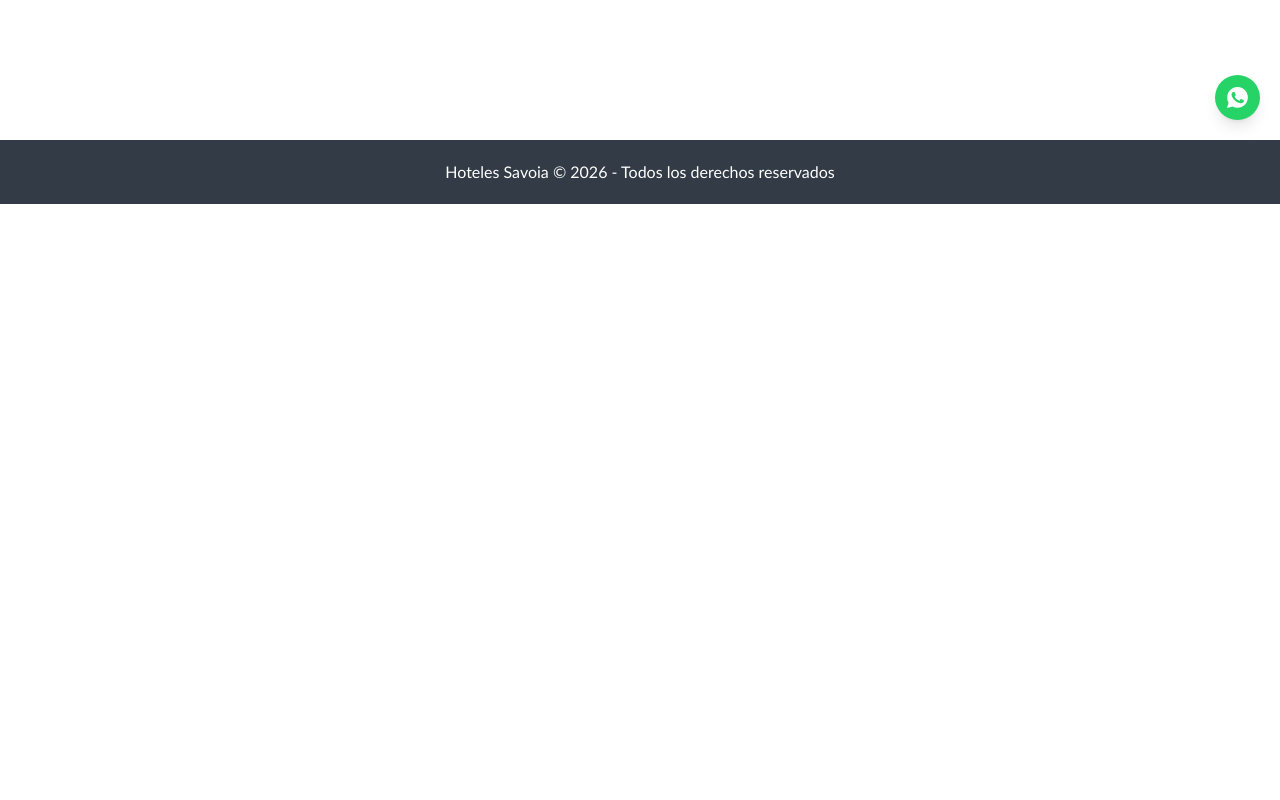
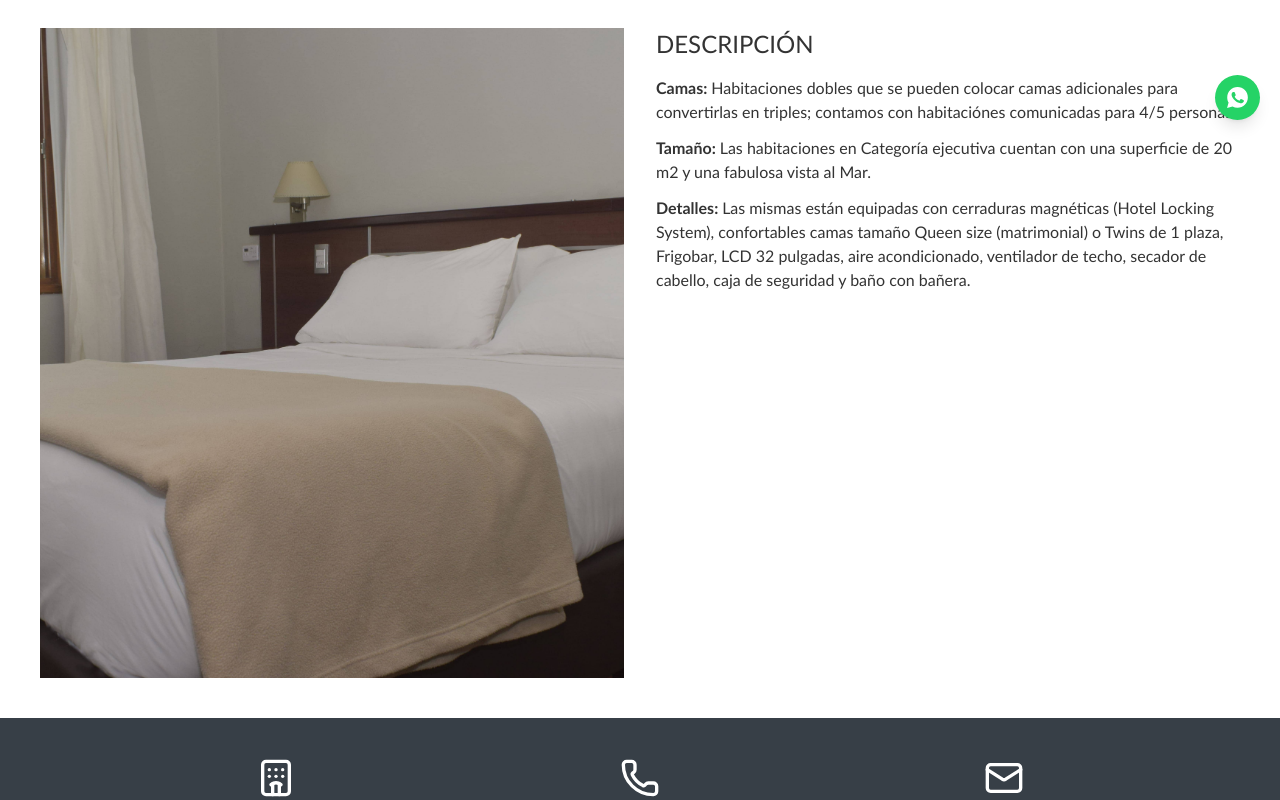
Before and after one commit to chiarasalvu/savoia, a Next.js app: page /ostende/categoria-ejecutiva in a window 1280 px wide. Before the commit this address had no page. Shown: the part 660-1460 px from the top of the page. Before the commit the page ends 864 px from the top, so only its background shows below. Built offline with nearby package versions, Linux system fonts and the light colour scheme.

Commit message:
feat: build ostende categoria-ejecutiva page

```diff
--- /dev/null
+++ b/app/ostende/categoria-ejecutiva/page.js
@@ -0,0 +1,41 @@
+import HeroBand from '@/components/HeroBand';
+import AmenityDetail from '@/components/AmenityDetail';
+import ContactInfoBar from '@/components/ContactInfoBar';
+
+export const metadata = { title: 'Hoteles Savoia | Habitaciones' };
+
+const IMAGES = [
+  { src: '/img/ostende/habitaciones2/piso4/p404.jpg', alt: 'Categoría Ejecutiva' },
+  { src: '/img/ostende/habitaciones2/piso4/ejecutiva2.jpg', alt: 'Categoría Ejecutiva' },
+  { src: '/img/ostende/habitaciones2/piso4/p407.jpg', alt: 'Categoría Ejecutiva' },
+];
+
+const DETAILS = [
+  {
+    label: 'Camas',
+    text: 'Habitaciones dobles que se pueden colocar camas adicionales para convertirlas en triples; contamos con habitaciónes comunicadas para 4/5 personas',
+  },
+  {
+    label: 'Tamaño',
+    text: 'Las habitaciones en Categoría ejecutiva cuentan con una superficie de 20 m2 y una fabulosa vista al Mar.',
+  },
+  {
+    label: 'Detalles',
+    text: 'Las mismas están equipadas con cerraduras magnéticas (Hotel Locking System), confortables camas tamaño Queen size (matrimonial) o Twins de 1 plaza, Frigobar, LCD 32 pulgadas, aire acondicionado, ventilador de techo, secador de cabello, caja de seguridad y baño con bañera.',
+  },
+];
+
+export default function CategoriaEjecutivaPage() {
+  return (
+    <main>
+      <HeroBand imageSrc="/img/ostende/habitaciones/imagen-habitacion-opacidad.png" imageAlt="Categoría Ejecutiva" title="CATEGORÍA EJECUTIVA" />
+      <AmenityDetail images={IMAGES} title="DESCRIPCIÓN" detailLines={DETAILS} />
+      <ContactInfoBar
+        locationHref="https://maps.app.goo.gl/7KvrAK9TjD1MjuA89"
+        locationText="Biarritz 184 e/ Defensa y Progreso - Ostende, Pinamar"
+        phoneHref="tel:02254496600"
+        phoneText="(02254) 49-6600"
+      />
+    </main>
+  );
+}
```
